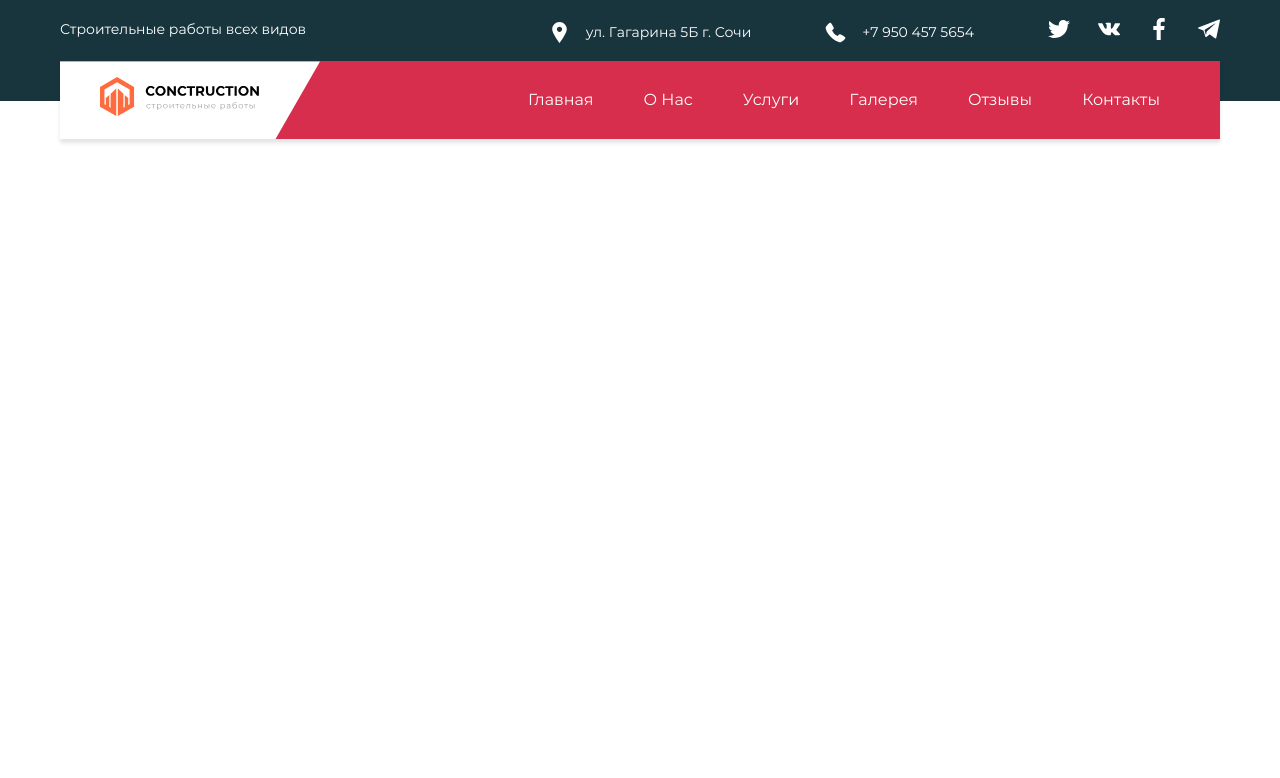
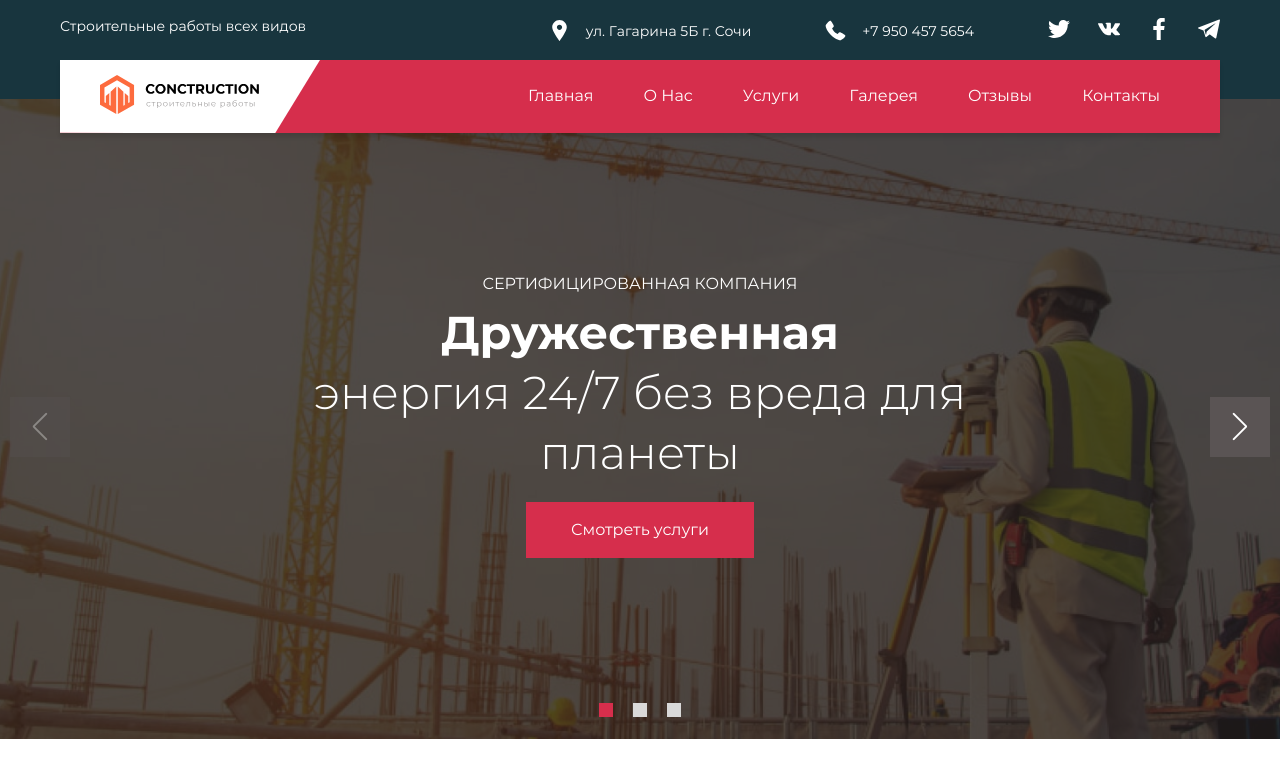
Before and after one commit to Gumadan/portfolio_5, a plain HTML site: page index.html in a window 1280 px wide. Drawn offline with Linux system fonts and the light colour scheme.

Commit message:
add banner section

```diff
--- a/css/style.css
+++ b/css/style.css
@@ -9,7 +9,7 @@ html, body {
 body {
 	font-family: 'Montserrat';
 	font-size: 16px;
-	line-height: 1.6;
+	line-height: 1.2;
 	min-width: 320px;
 	position: relative;
 	margin: 0;
@@ -44,6 +44,17 @@ input, textarea {
 input::placeholder,
 textarea::placeholder {
 	color: #9F9F9F;
+}
+
+.def-btn {
+	background-color: #D62E4C;
+	padding: 18px 45px;
+	display: inline-block;
+	transition: background-color 0.35s ease;
+	font-size: 16px;
+}
+.def-btn:hover {
+	background-color: #BB2440;
 }
 
 /* header */
@@ -82,7 +93,13 @@ textarea::placeholder {
 }
 
 .header-bottom {
-	margin-top: -40px;
+	position: absolute;
+	z-index: 2;
+	top: 60px;
+	left: 50%;
+	transform: translateX(-50%);
+	max-width: 1200px;
+	width: 100%;
 }
 
 .header-bottom-row {
@@ -90,7 +107,6 @@ textarea::placeholder {
 	background-color: #D62E4C;
 	color: #fff;
 	box-shadow: 0px 4px 4px 0px rgba(0, 0, 0, 0.11);
-
 }
 
 .header-logo {
@@ -116,3 +132,77 @@ textarea::placeholder {
 	padding: 0;
 	gap: 50px;
 }
+
+/* banner */
+
+.banner-swiper .swiper-slide {
+	padding: 175px 0;
+	color: #fff;
+	text-align: center;
+	background-size: cover;
+	background-position: center top;
+	background-repeat: no-repeat;
+	min-height: 640px;
+}
+
+.banner-swiper .swiper-slide::before {
+	content: '';
+	display: block;
+	position: absolute;
+	top: 0;
+	left: 0;
+	width: 100%;
+	height: 100%;
+	background-color: rgba(35, 31, 31, 0.80);
+	z-index: -1;
+}
+
+.banner-content {
+	max-width: 750px;
+	margin: 0 auto;
+}
+
+.banner-subtitle {
+	font-size: 16px;
+	text-transform: uppercase;
+	margin-bottom: 10px;
+}
+
+.banner-title {
+	font-size: 46px;
+	font-weight: 300;
+	line-height: 1.3;
+}
+
+.swiper-button-next,
+.swiper-button-prev {
+	color: #fff;
+	background-color: #5A5454;
+	width: 60px;
+	height: 60px;
+}
+
+.swiper-button-next:after,
+.swiper-button-prev:after {
+	font-size: 28px;
+}
+
+.swiper-pagination {
+	bottom: -30px;
+}
+
+.swiper-pagination-bullet {
+	width: 14px;
+	height: 14px;
+	border-radius: 0;
+	background-color: #D9D9D9;
+	opacity: 1;
+}
+
+.swiper-pagination-bullet-active {
+	background-color: #D62E4C;
+}
+
+.swiper-horizontal>.swiper-pagination-bullets .swiper-pagination-bullet, .swiper-pagination-horizontal.swiper-pagination-bullets .swiper-pagination-bullet {
+	margin: 10px;
+}
--- a/index.html
+++ b/index.html
@@ -1,47 +1,43 @@
 <!DOCTYPE html>
 <html lang="ru">
-
   <head>
-	<meta charset="UTF-8">
-	<meta name="viewport" content="width=device-width, initial-scale=1.0">
-	<link rel="icon" href="images/favicon.png">
-	<link rel="stylesheet" href="fonts/stylesheet.css">
-	<link rel="stylesheet" href="css/style.css">
+    <meta charset="UTF-8" />
+    <meta name="viewport" content="width=device-width, initial-scale=1.0" />
+    <link rel="icon" href="images/favicon.png" />
+    <link rel="stylesheet" href="fonts/stylesheet.css" />
+    <link rel="stylesheet" href="css/swiper-bundle.min.css" />
+    <link rel="stylesheet" href="css/style.css" />
     <title>Portfolio_5</title>
   </head>
 
   <body>
-
     <header class="site-header">
-
       <div class="header-top">
         <div class="container">
           <div class="header-row">
-					<div class="header-desc">
-						Строительные работы всех видов
-					</div>
+            <div class="header-desc">Строительные работы всех видов</div>
             <div class="header-right">
               <div class="header-info">
-							<img src="images/location.svg" alt="ул. Гагарина 5Б г. Сочи">
+                <img src="images/location.svg" alt="ул. Гагарина 5Б г. Сочи" />
                 <span>ул. Гагарина 5Б г. Сочи</span>
               </div>
               <a href="tel:+7 950 457 5654" class="header-info">
-							<img src="images/phone.svg" alt="Номер">
+                <img src="images/phone.svg" alt="Номер" />
                 <span>+7 950 457 5654</span>
               </a>
 
               <div class="header-social">
                 <a href="#!">
-								<img src="images/social-twitter.svg" alt="twitter">
+                  <img src="images/social-twitter.svg" alt="twitter" />
                 </a>
                 <a href="#!">
-								<img src="images/social-vk.svg" alt="vk">
+                  <img src="images/social-vk.svg" alt="vk" />
                 </a>
                 <a href="#!">
-								<img src="images/social-facebook.svg" alt="facebook">
+                  <img src="images/social-facebook.svg" alt="facebook" />
                 </a>
                 <a href="#!">
-								<img src="images/social-telegram.svg" alt="telegram">
+                  <img src="images/social-telegram.svg" alt="telegram" />
                 </a>
               </div>
             </div>
@@ -54,7 +50,7 @@
           <div class="header-bottom-row">
             <div class="header-logo">
               <a href="#!">
-							<img src="images/Logo.svg" alt="Construction">
+                <img src="images/Logo.svg" alt="Construction" />
               </a>
             </div>
 
@@ -72,9 +68,47 @@
         </div>
       </div>
 
+      <section class="s-banner">
+
+        <div class="swiper banner-swiper">
+
+          <div class="swiper-wrapper">
+
+			<div class="swiper-slide" style="background-image: url(images/banner-bg-1.jpg)">
+				<div class="banner-content">
+					<div class="banner-subtitle">Сертифицированная компания</div>
+					<h2 class="banner-title"><strong>Дружественная</strong><br> энергия 24/7 без вреда для планеты</h2>
+					<a href="#!" class="banner-btn def-btn">Смотреть услуги</a>
+				</div>
+			</div>
+
+			<div class="swiper-slide" style="background-image: url(images/banner-bg-2.jpg)">
+				<div class="banner-content">
+					<div class="banner-subtitle">Сертифицированная компания</div>
+					<h2 class="banner-title"><strong>Проектирование зданий</strong> Только качественные материалы</h2>
+					<a href="#!" class="banner-btn def-btn">Смотреть услуги</a>
+				</div>
+			</div>
+
+			<div class="swiper-slide" style="background-image: url(images/banner-bg-2.jpg)">
+				<div class="banner-content">
+					<div class="banner-subtitle">Сертифицированная компания</div>
+					<h2 class="banner-title"><strong>Строительство домов</strong> Построим качественный дом за короткий срок</h2>
+					<a href="#!" class="banner-btn def-btn">Смотреть услуги</a>
+				</div>
+			</div>
+          </div>
+
+          <div class="swiper-pagination"></div>
+
+          <div class="swiper-button-prev"></div>
+          <div class="swiper-button-next"></div>
+
+        </div>
+      </section>
     </header>
 
+    <script src="js/swiper-bundle.min.js"></script>
     <script src="js/script.js"></script>
   </body>
-
 </html>
--- a/js/script.js
+++ b/js/script.js
@@ -1,3 +1,18 @@
 document.addEventListener('DOMContentLoaded', () => {
-	console.log('proverka script.js');
+
+	const bannerSwiper = new Swiper('.banner-swiper', {
+		speed: 1000,
+		spaceBetween: 0,
+		navigation: {
+			nextEl: '.banner-swiper .swiper-button-next',
+			prevEl: '.banner-swiper .swiper-button-prev',
+		},
+		pagination: {
+			el: '.banner-swiper .swiper-pagination',
+			type: 'bullets',
+			clickable: true
+		},
+	  });
+
+
 })
```
Also changed, not shown: css/swiper-bundle.min.css (added), images/banner-bg-1.jpg (added), images/banner-bg-2.jpg (added), images/banner-bg-3.jpg (added), js/swiper-bundle.min.js (added). Lines whose indentation alone changed are shown as unchanged.
